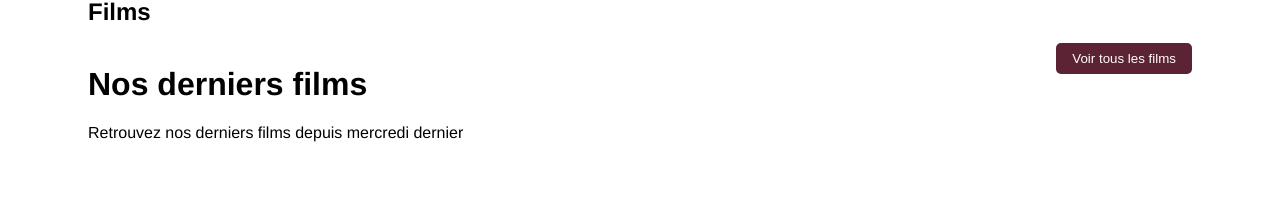
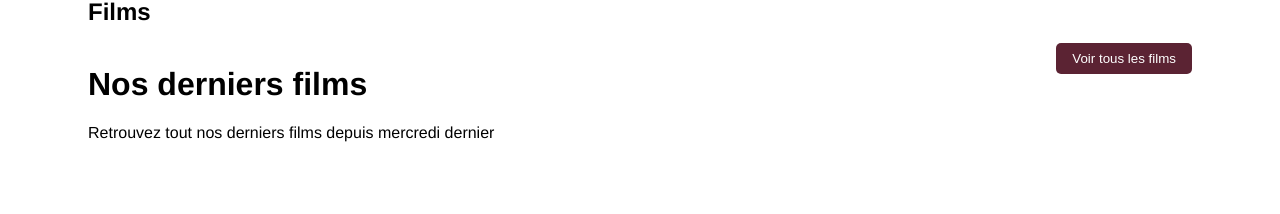
Before and after one commit to Ababinot/Projet_cin-phoria, a Vue app: page / in a window 1280 px wide. Shown: the part 796-1010 px from the top of the page. Built offline with nearby package versions, Linux system fonts and the light colour scheme.

Commit message:
test dev

```diff
--- a/src/components/PageAccueil.vue
+++ b/src/components/PageAccueil.vue
@@ -16,7 +16,7 @@
       <div class="left">
         <h5>Films</h5>
         <h1>Nos derniers films</h1>
-        <p>Retrouvez  nos derniers films depuis mercredi dernier</p>
+        <p>Retrouvez tout nos derniers films depuis mercredi dernier</p>
       </div>
       <div class="right">
         <button @click="voirTousLesFilms">Voir tous les films</button>
```
